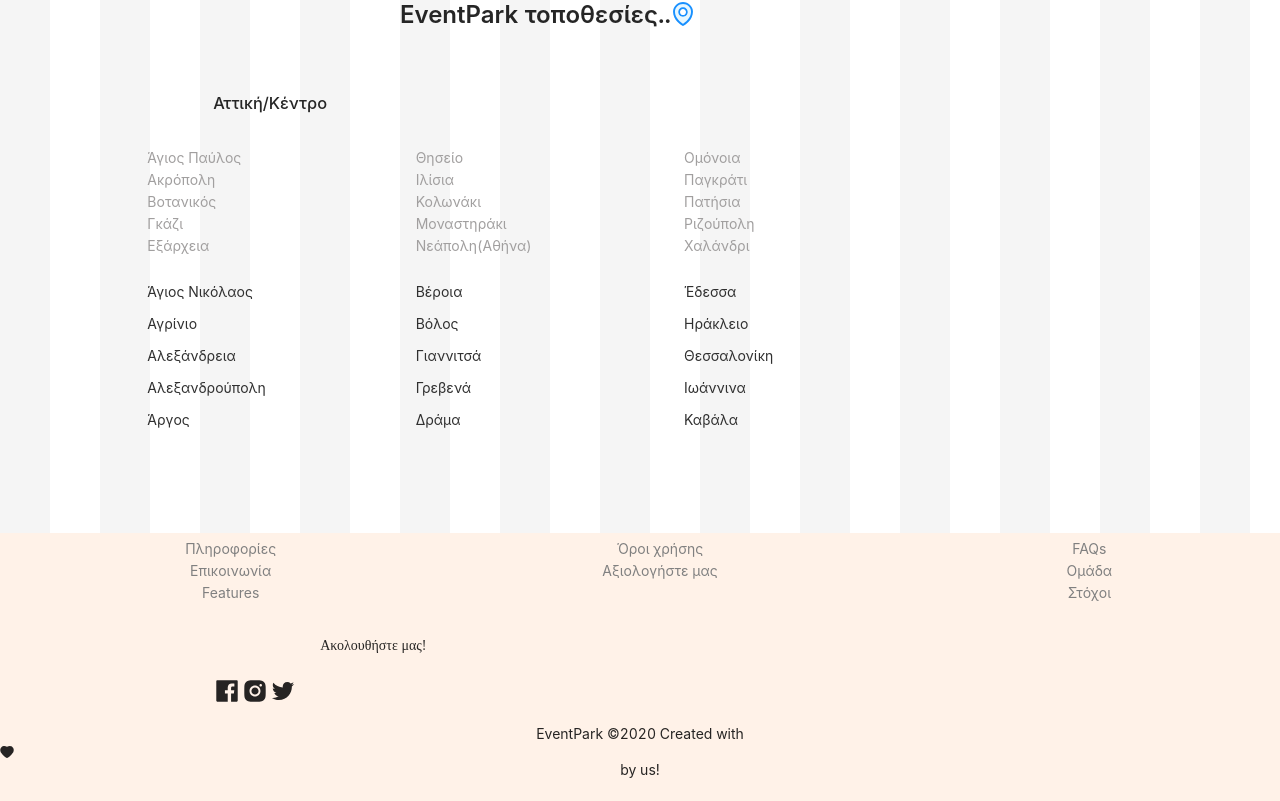
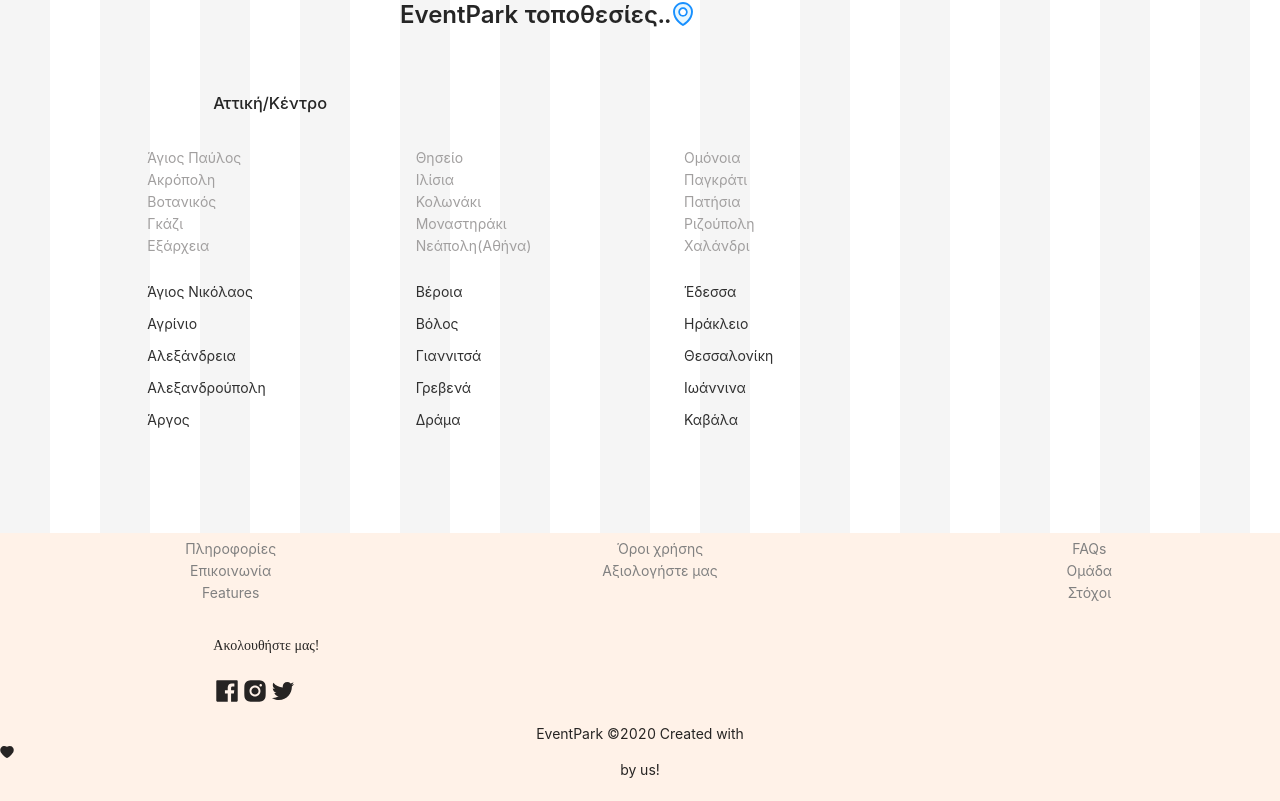
Before and after one commit to Panos61/React-Project-V-0.1, a React (Create React App) app: page / in a window 1280 px wide. Shown: the part 617-1418 px from the top of the page. Built offline with nearby package versions, Linux system fonts and the light colour scheme.

Commit message:
fixed bug

```diff
--- a/src/FooterTest.js
+++ b/src/FooterTest.js
@@ -3,7 +3,7 @@
   FacebookFilled,
   HeartFilled,
   InstagramFilled,
-  TwitterOutlined
+  TwitterOutlined,
 } from '@ant-design/icons';
 import { Layout, Col, Row } from 'antd';
 import { Link } from 'react-router-dom';
@@ -18,7 +18,7 @@
           style={{
             textAlign: 'center',
             width: '100%',
-            backgroundColor: '#fff2e8'
+            backgroundColor: '#fff2e8',
           }}
         >
           <Row
@@ -65,7 +65,7 @@
             </Col>
           </Row>
           <Row type="flex" justify="start" style={{ marginTop: '-5px' }}>
-            <Col span={6} push={4}>
+            <Col push={4}>
               <p style={{ fontFamily: 'cursive' }}>
                 <br /> Ακολουθήστε μας!
               </p>
```
